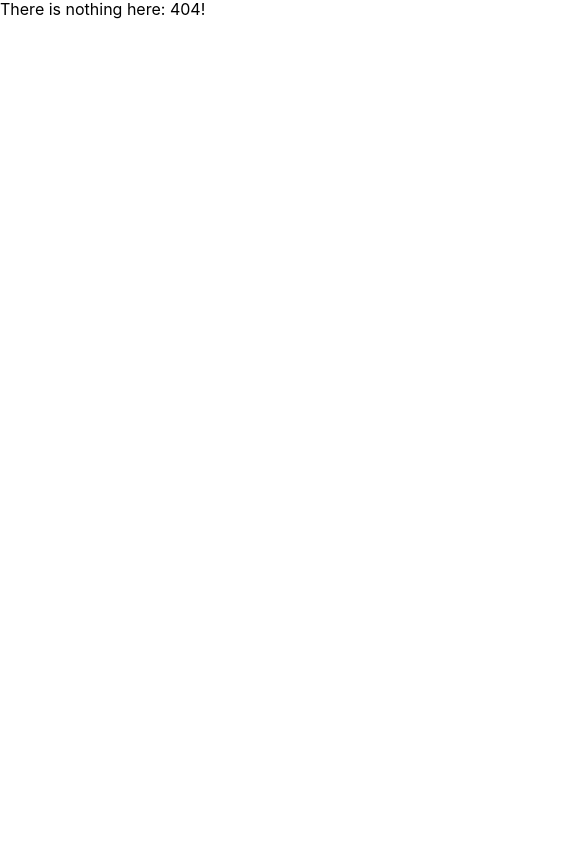
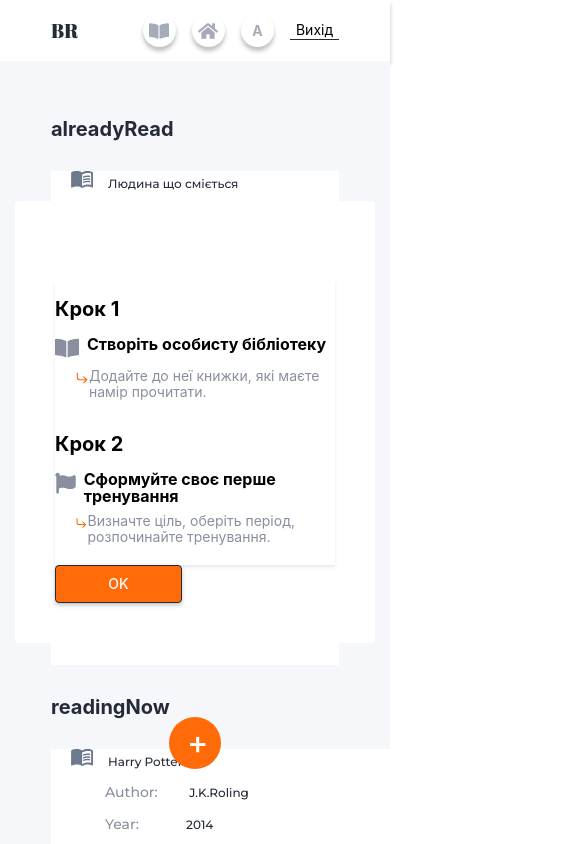
Before and after one commit to AnnaFesenko7/book-reader-front-end, a React (Create React App) app: page /book-reader-front-end/mobileLibBookTable in a window 390 px wide. Before the commit this address had no page. Shown: the top 844 px of the page, 585 px wide, since content can reach past the window. Built offline with nearby package versions, Linux system fonts and the light colour scheme.

Commit message:
mobileRoute

```diff
--- a/src/components/App.jsx
+++ b/src/components/App.jsx
@@ -1,13 +1,15 @@
-import React, { lazy, Suspense } from 'react';
+import React from 'react';
 import { Route, Routes } from 'react-router-dom';
 import { GlobalStyle } from '../GlobalStyle';
 import { Layout } from 'components/Layout/Layout';
-const Library = lazy(() => import('../pages/Library'));
+// const Library = lazy(() => import('../pages/Library'));
+import { Library } from 'pages/Library';
+import { MobileLibBookTable } from 'pages/MobileLibBookTable';
 
 export const App = () => {
   return (
     <>
-      <Suspense>
+      {/* <Suspense> */}
       <Routes>
         <Route path="/" element={<Layout />}>
           <Route
@@ -18,6 +20,10 @@ export const App = () => {
               // </PrivateRoute>
             }
           />
+          <Route
+            path="mobileLibBookTable"
+            element={<MobileLibBookTable />}
+          ></Route>
 
           {/* <Route
               path="training"
@@ -59,7 +65,7 @@ export const App = () => {
         <Route path="*" element={<p>There is nothing here: 404!</p>} />
       </Routes>
       <GlobalStyle />
-      </Suspense>
+      {/* </Suspense> */}
     </>
   );
 };
--- a/src/components/Layout/Layout.js
+++ b/src/components/Layout/Layout.js
@@ -17,7 +17,7 @@ export const Layout = () => {
   const [modalActive, setModalActive] = useState(false);
 
   const toggleModal = () => {
-        setModalActive(!modalActive);
+    setModalActive(!modalActive);
   };
 
   const handleCloseInfo = () => setModalInfoOpen(false);
@@ -43,7 +43,6 @@ export const Layout = () => {
           <Button textContent="Вийти" type="button" size="130" />
         </WrapperModalButtons>
       </Modal>
-
       {isMobileDevice && (
         <Modal active={modalInfoOpen} closeModal={handleCloseInfo}>
           <Info />
--- a/src/components/LibBookTable/LibBookTable.js
+++ b/src/components/LibBookTable/LibBookTable.js
@@ -3,6 +3,7 @@ import { useMediaQuery } from 'react-responsive';
 import { BodyBookTable } from 'components/BodyBookTable/BodyBookTable';
 import { HeadBookTable } from 'components/HeadBookTable/HeadBookTable';
 import { BookTableMobile } from 'components/BookTableMobile/BookTableMobile';
+// import { MobileLinkToForm } from 'components/MobileLinkToForm/MobileLinkToForm';
 
 import {
   StyledSection,
@@ -73,7 +74,10 @@ export const LibBookTable = () => {
             <StyledTable>
               <StyledCaption>goingToRead</StyledCaption>
               {isMobile ? (
-                <BookTableMobile books={statusObj.toRead} />
+                <>
+                  <BookTableMobile books={statusObj.toRead} />
+                  {/* <MobileLinkToForm to="/" /> */}
+                </>
               ) : (
                 <>
                   <HeadBookTable status="toRead" />
--- /dev/null
+++ b/src/components/MobileLinkToForm/MobileLinkToForm.js
@@ -0,0 +1,37 @@
+import { Link } from 'react-router-dom';
+import styled from 'styled-components';
+
+const StyledLink = styled(Link)`
+  position: fixed;
+  z-index: 99;
+  top: 85%;
+  left: 50vw;
+
+  transform: translate(-50%, 0);
+  display: flex;
+  align-items: center;
+  justify-content: center;
+
+  background: ${p => p.theme.colors.accentColor};
+  border: none;
+  width: 52px;
+  height: 52px;
+
+  border-radius: 50%;
+  line-height: 0;
+
+  span {
+    width: ${p => p.theme.space[4]}px;
+    font-size: ${p => p.theme.fontSizes.l};
+    font-weight: ${p => p.theme.fontWeights.normal};
+    color: ${p => p.theme.colors.white};
+  }
+`;
+
+export const MobileLinkToForm = ({ to }) => {
+  return (
+    <StyledLink to={to}>
+      <span>+</span>
+    </StyledLink>
+  );
+};
--- a/src/components/MobileFormSvg/MobileFormSvg.js
+++ b/src/components/MobileLinkToLib/MobileLinkToLib.js
@@ -1,6 +1,8 @@
+import { Link } from 'react-router-dom';
 import styled from 'styled-components';
 import { FaArrowLeft } from 'react-icons/fa';
-const SvgContainer = styled.div`
+
+const StyledLink = styled(Link)`
   color: ${p => p.theme.colors.accentColor};
   display: block;
   margin-bottom: 40px;
@@ -8,12 +10,10 @@ const SvgContainer = styled.div`
   margin-left: 16px;
 `;
 
-export const {
-  MobileFormSvg,
-} = () => {
+export const MobileLinkToLib = ({ to }) => {
   return (
-    <SvgContainer>
+    <StyledLink to={to}>
       <FaArrowLeft />
-    </SvgContainer>
+    </StyledLink>
   );
 };
--- a/src/components/StyledContainer/StyledContainer.styled.js
+++ b/src/components/StyledContainer/StyledContainer.styled.js
@@ -3,9 +3,11 @@ import styled from 'styled-components';
 export const StyledContainer = styled.div`
   margin-left: auto;
   margin-right: auto;
-  width: ${p => p.theme.mediaWidth.phone}px;
+  width: ${p => p.theme.mediaWidth.mobile}px;
   display: flex;
   flex-direction: column;
+  /* max-height: 100vh; */
+  /* position: relative; */
 
   /* padding-right: ${p => p.theme.space[4]}px; */
 
--- a/src/pages/Library.js
+++ b/src/pages/Library.js
@@ -4,7 +4,7 @@ import { Info } from 'components/Info/Info';
 import { BookAddForm } from 'components/BookAddForm/BookAddForm';
 import { useMediaQuery } from 'react-responsive';
 import { StyledContainer } from 'components/StyledContainer/StyledContainer.styled';
-import { MobileFormSvg } from 'components/MobileFormSvg/MobileFormSvg';
+import { MobileLinkToLib } from 'components/MobileLinkToLib/MobileLinkToLib';
 import { LibBookTable } from 'components/LibBookTable/LibBookTable';
 // export const data = null;
 export const data = {
@@ -65,22 +65,22 @@ export const data = {
   },
 };
 
-const Library = () => {
+export const Library = () => {
   const isMobileDevice = useMediaQuery({ query: '(max-width: 767px)' });
-
+  const isBookInLibrary = data?.payload.books.length > 0;
   return (
     <StyledContainer>
-      {isMobileDevice && <MobileFormSvg />}
-      <BookAddForm />
-      {data?.payload.books.length > 0 ? (
-        <LibBookTable />
-      ) : isMobileDevice ? (
-        <></>
+      {isMobileDevice ? (
+        <>
+          <MobileLinkToLib to="/mobileLibBookTable" />
+          <BookAddForm />
+        </>
       ) : (
-        <Info />
+        <>
+          <BookAddForm />
+          {isBookInLibrary ? <LibBookTable /> : <Info />}
+        </>
       )}
     </StyledContainer>
   );
 };
-
-export default Library;
--- /dev/null
+++ b/src/pages/MobileLibBookTable.js
@@ -0,0 +1,12 @@
+import { LibBookTable } from 'components/LibBookTable/LibBookTable';
+import { MobileLinkToForm } from 'components/MobileLinkToForm/MobileLinkToForm';
+import { StyledContainer } from 'components/StyledContainer/StyledContainer.styled';
+
+export const MobileLibBookTable = () => {
+  return (
+    <StyledContainer>
+      <LibBookTable />
+      <MobileLinkToForm to="/" />
+    </StyledContainer>
+  );
+};
```
Lines whose indentation alone changed are shown as unchanged.
